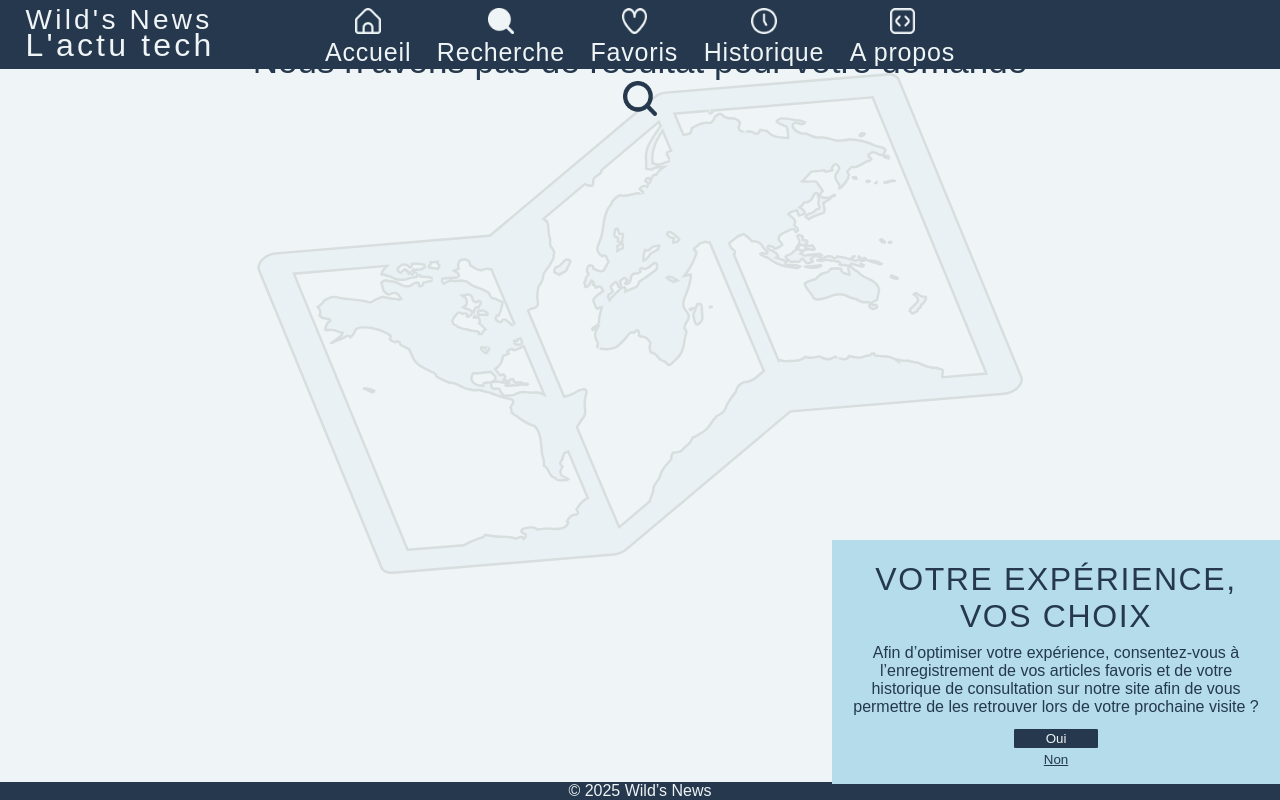
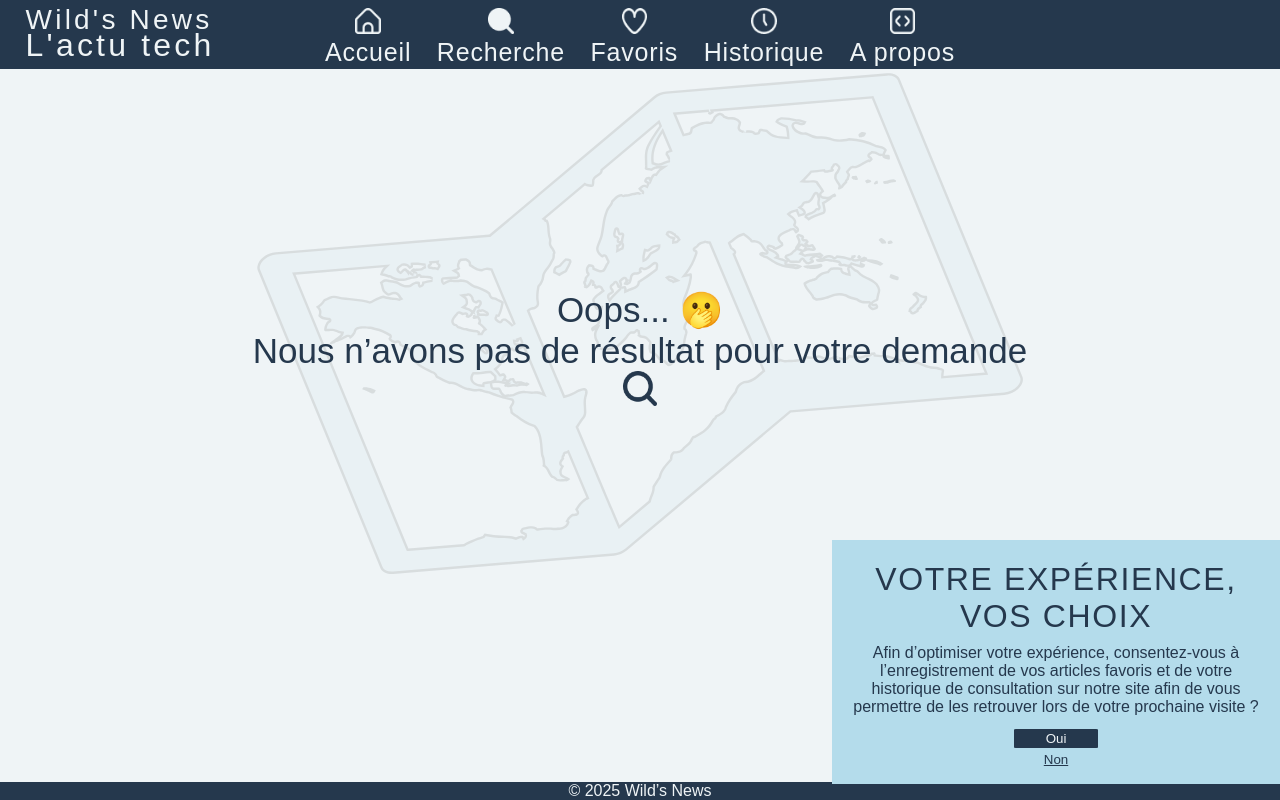
Before and after one commit to WildCodeSchool/2024-12-orleans-cda-project2-team-b, a React (Vite) app: page /recherche-oops in a window 1280 px wide. Built offline with nearby package versions, Linux system fonts and the light colour scheme; a web font is replaced by a local one.

Commit message:
fix display result

```diff
--- a/src/pages/oops.scss
+++ b/src/pages/oops.scss
@@ -1,6 +1,12 @@
 @use '../variables.scss' as vars;
 
 .no-search-container {
+  display: flex;
+  flex-direction: column;
+  justify-content: center;
+  align-items: center;
+  min-height: 88dvh;
+  width: 100%;
   text-align: center;
   font-size: vars.$desktop-content;
   @media screen and (max-width: 700px) {
--- a/src/pages/results.scss
+++ b/src/pages/results.scss
@@ -2,6 +2,7 @@
 
 .container-results {
   margin-top: 9dvh;
+  position: relative;
   display: flex;
   flex-direction: column;
   justify-items: center;
```
